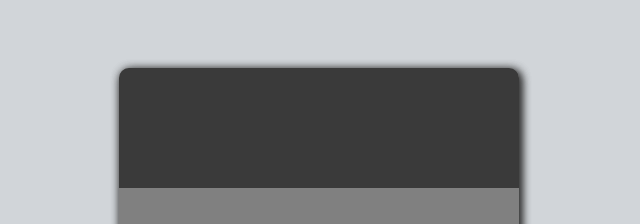
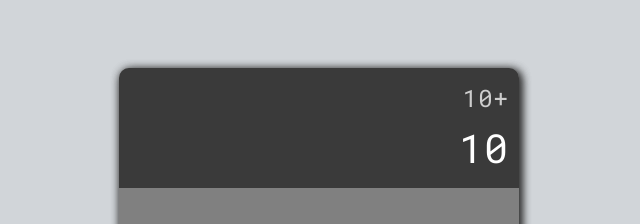
Before and after one commit to MAbdurahman/react-calculator-one, a React (Create React App) app: page / in a window 1280 px wide. Shown: the top 224 px of the page, without its empty margins (321-961 px from the left). Built offline with nearby package versions, Linux system fonts and the light colour scheme.

Commit message:
Complete PreviousScreen.jsx and CurrentScreen.jsx

```diff
--- a/src/components/screen/Screen.jsx
+++ b/src/components/screen/Screen.jsx
@@ -1,9 +1,13 @@
 import React from 'react';
+import CurrentScreen from './current-screen/CurrentScreen';
+import PreviousScreen from './previous-screen/PreviousScreen';
 import './Screen.css';
 
 export default function Screen() {
    return (
       <div className='screen'>
+         <PreviousScreen></PreviousScreen>
+         <CurrentScreen></CurrentScreen>
 
       </div>
    );
--- /dev/null
+++ b/src/components/screen/current-screen/CurrentScreen.css
@@ -0,0 +1,5 @@
+.current_screen {
+   z-index: 6;
+   color: white;
+   font-size: 2.5rem;
+}
--- /dev/null
+++ b/src/components/screen/current-screen/CurrentScreen.jsx
@@ -0,0 +1,10 @@
+import React from 'react';
+import './CurrentScreen.css';
+
+export default function CurrentScreen() {
+   return (
+      <div className='current_screen'>
+         10
+      </div>
+   );
+};
--- /dev/null
+++ b/src/components/screen/previous-screen/PreviousScreen.css
@@ -0,0 +1,4 @@
+.previous_screen {
+   color: rgba(255, 255, 255, 0.75);
+   font-size: 1.5rem;
+}
--- /dev/null
+++ b/src/components/screen/previous-screen/PreviousScreen.jsx
@@ -0,0 +1,10 @@
+import React from 'react';
+import './PreviousScreen.css';
+
+export default function PreviousScreen() {
+   return (
+      <div className='previous_screen'>
+         10+
+      </div>
+   );
+};
```
Also changed, not shown: src/styles/index.js (deleted, +0 -39 lines).
